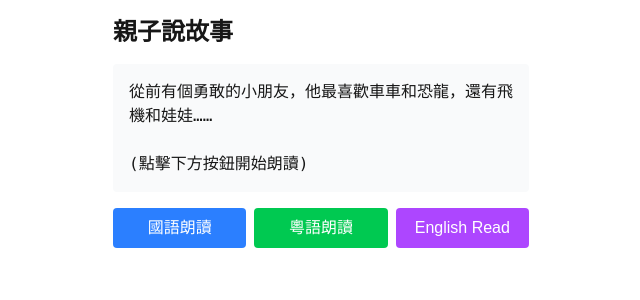
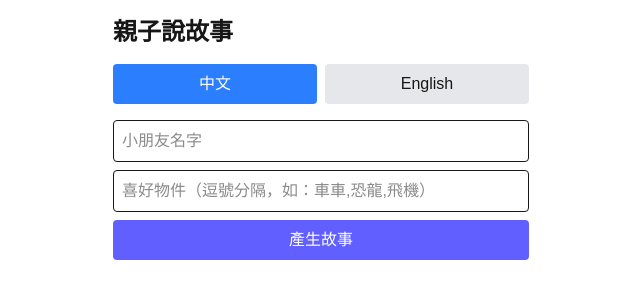
Before and after one commit to DanKuto/storymama, a Next.js app: page / in a window 1280 px wide. Shown: the top 300 px of the page, without its empty margins (319-959 px from the left). Built offline with nearby package versions, Linux system fonts and the light colour scheme.

Commit message:
feat: 中英文切換 & 隨機故事生成，去除粵語

```diff
--- a/src/app/page.js
+++ b/src/app/page.js
@@ -3,73 +3,153 @@
 import { useEffect, useState } from "react";
 
 export default function Home() {
-  // 範例故事文字，之後會用 API 或範本動態替換
-  const [story, setStory] = useState(
-    "從前有個勇敢的小朋友，他最喜歡車車和恐龍，還有飛機和娃娃……\n\n(點擊下方按鈕開始朗讀)"
-  );
+  const [lang, setLang] = useState("zh");        // 語言：zh / en
+  const [name, setName] = useState("");          // 小朋友名字
+  const [likes, setLikes] = useState("");        // 喜好物件（逗號分隔）
+  const [story, setStory] = useState("");        // 生成的故事
   const [voices, setVoices] = useState([]);
 
-  // 載入並更新語音列表
+  // 載入可用語音列表
   useEffect(() => {
     const synth = window.speechSynthesis;
-    const updateVoices = () => setVoices(synth.getVoices());
-    synth.onvoiceschanged = updateVoices;
-    updateVoices();
+    const update = () => setVoices(synth.getVoices());
+    synth.onvoiceschanged = update;
+    update();
   }, []);
 
-  // 語音朗讀函式
-  const handleSpeak = (langPrefix, nameHint) => {
-    if (!voices.length) return alert("語音尚未載入，請稍後再試");
-    // 找出對應語系且名稱包含提示字串的女性聲音
-    const voice = voices.find(
-      (v) =>
-        v.lang.startsWith(langPrefix) &&
-        nameHint.some((hint) => v.name.includes(hint))
+  // 隨機故事模板組合
+  const generateStory = () => {
+    if (!name) return alert("請先輸入小朋友的名字");
+
+    // 處理喜好物件
+    const items = likes
+      .split(",")
+      .map(s => s.trim())
+      .filter(s => s);
+    // 保證至少三個元素
+    while (items.length < 3) items.push(items[items.length % items.length] || "玩具");
+    const [a, b, c] = items;
+
+    // 一些隨機開頭或結尾
+    const zhIntros = [
+      `從前有位名叫「${name}」的小朋友，他最喜歡的東西有：${items.join("、")}。`,
+      `在一個陽光明媚的早晨，${name}帶著他的${a}、${b}和${c}出門探險。`,
+      `${name}是一位充滿好奇心的小朋友，最愛的三樣東西是：${items.join("、")}。`
+    ];
+    const zhOutros = [
+      `最終，${name}與新朋友們歡樂地結伴回家，滿懷期待地等待下一次冒險。`,
+      `故事到此結束，祝${name}每天都能和${a}、${b}、${c}一起開心玩耍！`,
+      `他們在星空下道了再見，期待下次更奇妙的旅程。`
+    ];
+
+    const enIntros = [
+      `Once upon a time, there was a child named ${name} who loved ${items.join(", ")}.`,
+      `${name} woke up one morning, excited to play with their ${a}, ${b}, and ${c}.`,
+      `${name} was a curious child, always carrying their favorite ${a}, ${b}, and ${c}.`
+    ];
+    const enOutros = [
+      `In the end, ${name} and friends happily returned home, dreaming of the next adventure.`,
+      `And so the story ends. May ${name} and their ${a}, ${b}, and ${c} always have fun together!`,
+      `They waved goodbye under the stars, eagerly awaiting their next journey.`
+    ];
+
+    const pick = arr => arr[Math.floor(Math.random() * arr.length)];
+
+    // 組出最終故事
+    const text =
+      lang === "zh"
+        ? `${pick(zhIntros)}
+
+    一路上，${name}遇見了奇妙的事物，也學會了分享與勇氣。
+
+    ${pick(zhOutros)}`
+        : `${pick(enIntros)}
+
+    Along the way, ${name} discovered wondrous things and learned about sharing and courage.
+
+    ${pick(enOutros)}`;
+
+    setStory(text);
+  };
+
+  // 朗讀
+  const handleSpeak = () => {
+    if (!story) return alert("請先生成故事內容");
+    const prefix = lang === "zh" ? "zh" : "en";
+    // 選第一支對應女性聲音
+    const voice = voices.find(v =>
+      v.lang.startsWith(prefix) &&
+      /Female|Mei|Ting|Samantha|Victoria/.test(v.name)
     );
-    const utter = new SpeechSynthesisUtterance(story);
-    if (voice) utter.voice = voice;
-    utter.rate = 1;
-    utter.pitch = 1;
+    const ut = new SpeechSynthesisUtterance(story);
+    if (voice) ut.voice = voice;
+    ut.rate = 1;
     window.speechSynthesis.cancel();
-    window.speechSynthesis.speak(utter);
+    window.speechSynthesis.speak(ut);
   };
 
   return (
-    <main className="max-w-md mx-auto p-4">
-      <h1 className="text-2xl font-bold mb-4">親子說故事</h1>
+    <main className="max-w-md mx-auto p-4 space-y-4">
+      <h1 className="text-2xl font-bold">親子說故事</h1>
+
+      {/* 語言切換 */}
+      <div className="flex space-x-2">
+        <button
+          className={`flex-1 py-2 rounded ${lang === "zh" ? "bg-blue-500 text-white" : "bg-gray-200"}`}
+          onClick={() => setLang("zh")}
+        >
+          中文
+        </button>
+        <button
+          className={`flex-1 py-2 rounded ${lang === "en" ? "bg-purple-500 text-white" : "bg-gray-200"}`}
+          onClick={() => setLang("en")}
+        >
+          English
+        </button>
+      </div>
+
+      {/* 表單：名字 + 喜好物件 */}
+      <div className="space-y-2">
+        <input
+          className="w-full p-2 border rounded"
+          placeholder={lang === "zh" ? "小朋友名字" : "Child's Name"}
+          value={name}
+          onChange={e => setName(e.target.value)}
+        />
+        <input
+          className="w-full p-2 border rounded"
+          placeholder={
+            lang === "zh"
+              ? "喜好物件（逗號分隔，如：車車,恐龍,飛機）"
+              : "Favorite items (comma separated, e.g. car, dinosaur, plane)"
+          }
+          value={likes}
+          onChange={e => setLikes(e.target.value)}
+        />
+        <button
+          className="w-full bg-indigo-500 text-white p-2 rounded"
+          onClick={generateStory}
+        >
+          {lang === "zh" ? "產生故事" : "Generate Story"}
+        </button>
+      </div>
 
       {/* 故事情節 */}
-      <pre className="whitespace-pre-wrap bg-gray-50 p-4 rounded mb-4">
-        {story}
-      </pre>
+      {story && (
+        <pre className="whitespace-pre-wrap bg-gray-50 p-4 rounded">
+          {story}
+        </pre>
+      )}
 
-      {/* 三種語言的朗讀按鈕 */}
-      <div className="flex space-x-2">
+      {/* 朗讀按鈕 */}
+      {story && (
         <button
-          className="flex-1 bg-blue-500 text-white py-2 rounded"
-          onClick={() =>
-            handleSpeak("zh", ["Mei", "Ting", "Yun", "Liang"])
-          }
+          className="w-full bg-green-500 text-white p-2 rounded"
+          onClick={handleSpeak}
         >
-          國語朗讀
+          {lang === "zh" ? "朗讀故事" : "Read Aloud"}
         </button>
-        <button
-          className="flex-1 bg-green-500 text-white py-2 rounded"
-          onClick={() =>
-            handleSpeak("zh", ["Heami", "Sin-Ji", "Sin-ji"]) // 常見粵語女聲關鍵字
-          }
-        >
-          粵語朗讀
-        </button>
-        <button
-          className="flex-1 bg-purple-500 text-white py-2 rounded"
-          onClick={() =>
-            handleSpeak("en", ["Female", "Samantha", "Victoria"])
-          }
-        >
-          English Read
-        </button>
-      </div>
+      )}
     </main>
   );
 }
```
